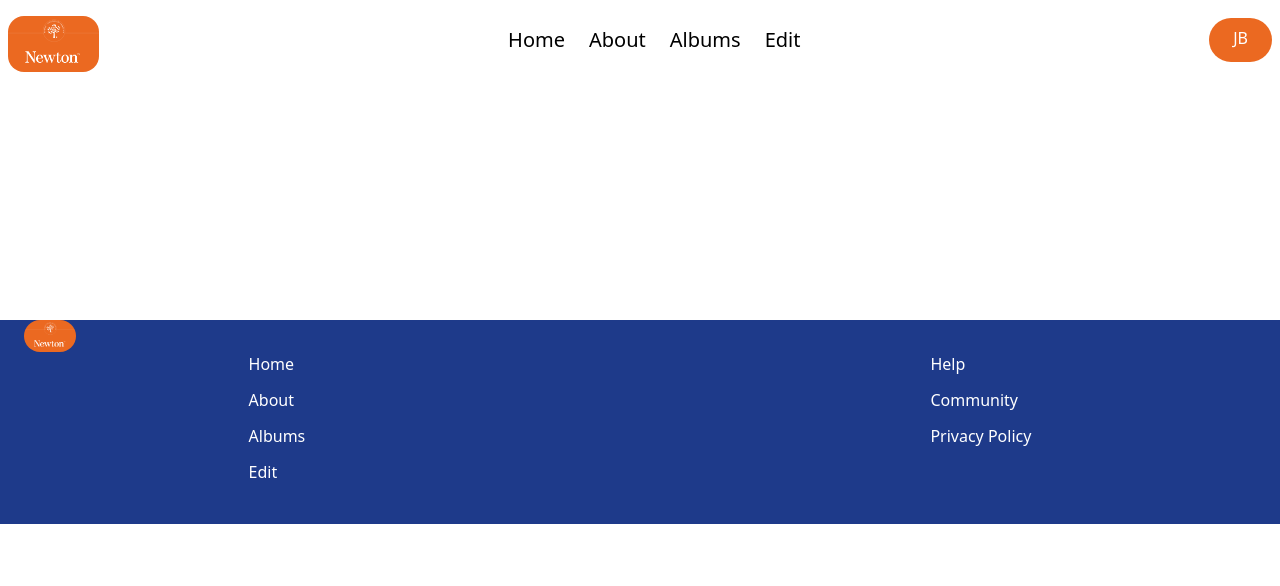
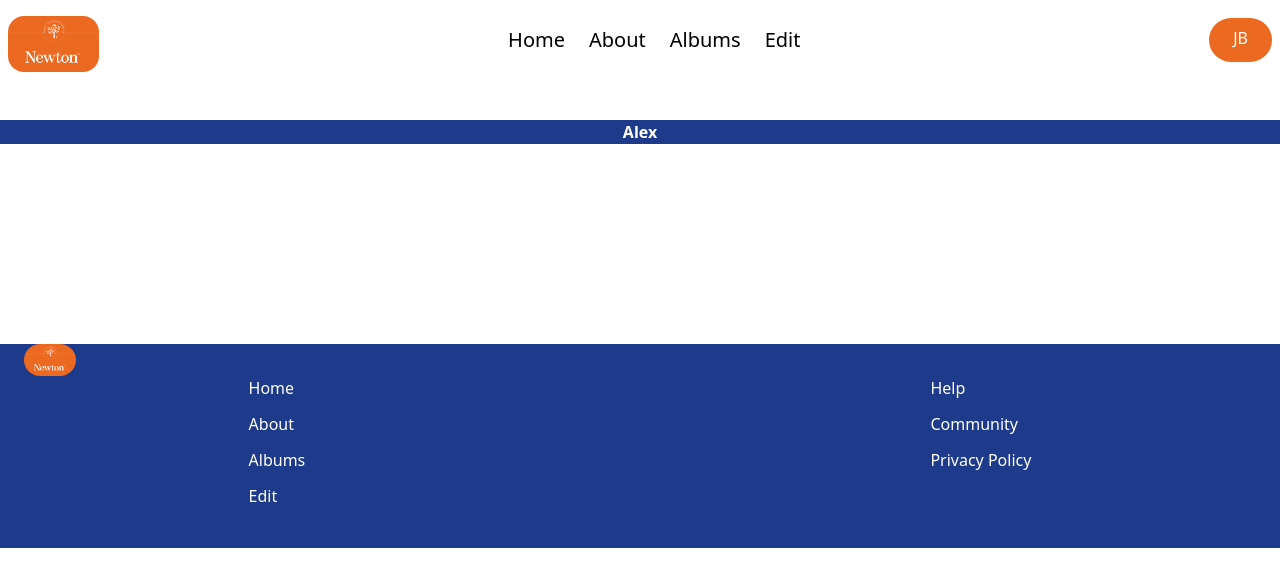
Before and after one commit to Erilzor/webproject, a Next.js app: page /about in a window 1280 px wide. Shown: the top 586 px of the page. Built offline with nearby package versions, Linux system fonts and the light colour scheme.

Commit message:
my naaaaame

```diff
--- a/src/pages/about.jsx
+++ b/src/pages/about.jsx
@@ -9,7 +9,7 @@ export default function Test() {
 
 
     <section id="foldersection" class="bg-primary-background-color py-10">
-
+    <h1 className="font-bold bg-blue-900 text-white flex justify-center">Alex</h1>
     </section>
 
 
```
Also changed, not shown: 1 other file (tests, documents, lock files or other folders).
